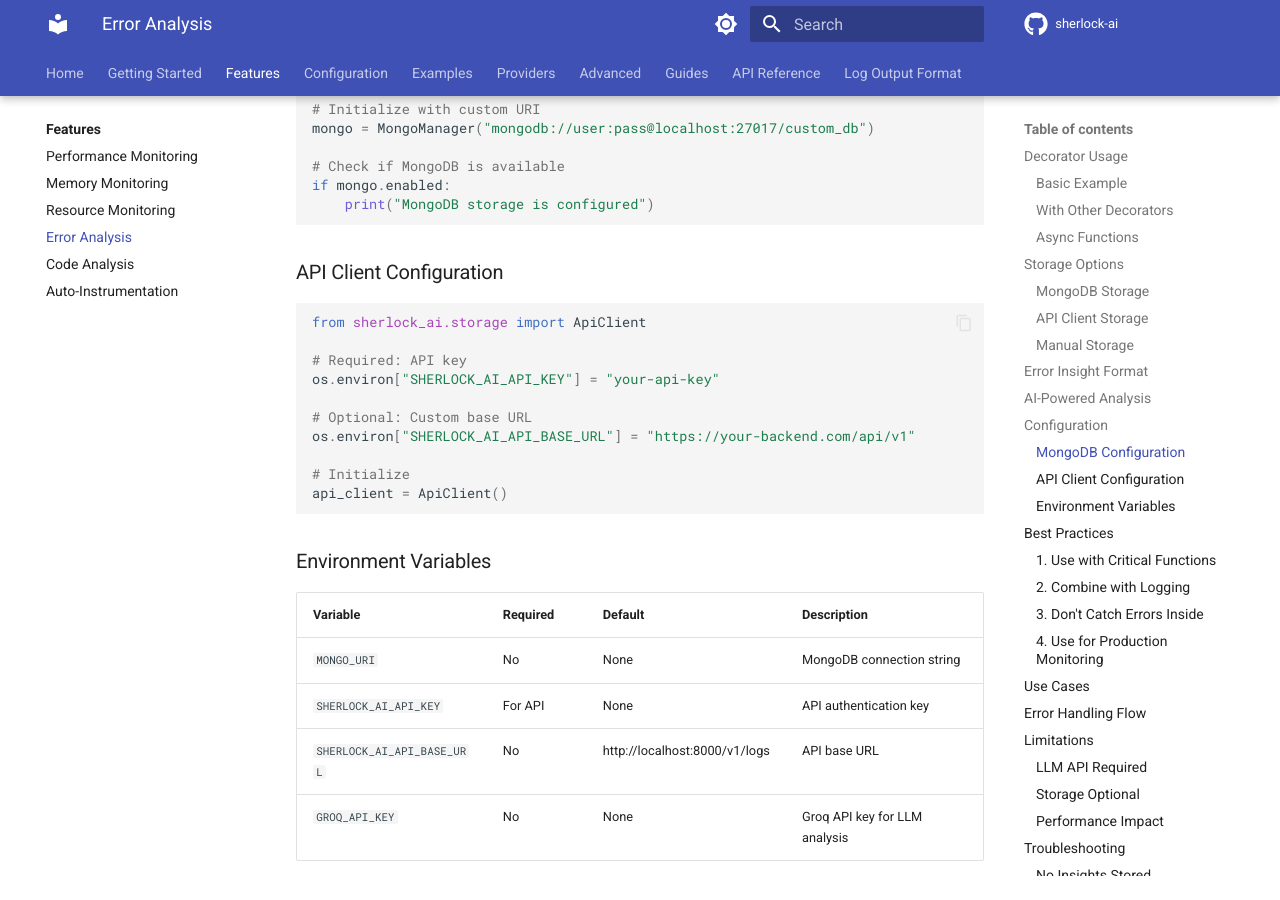
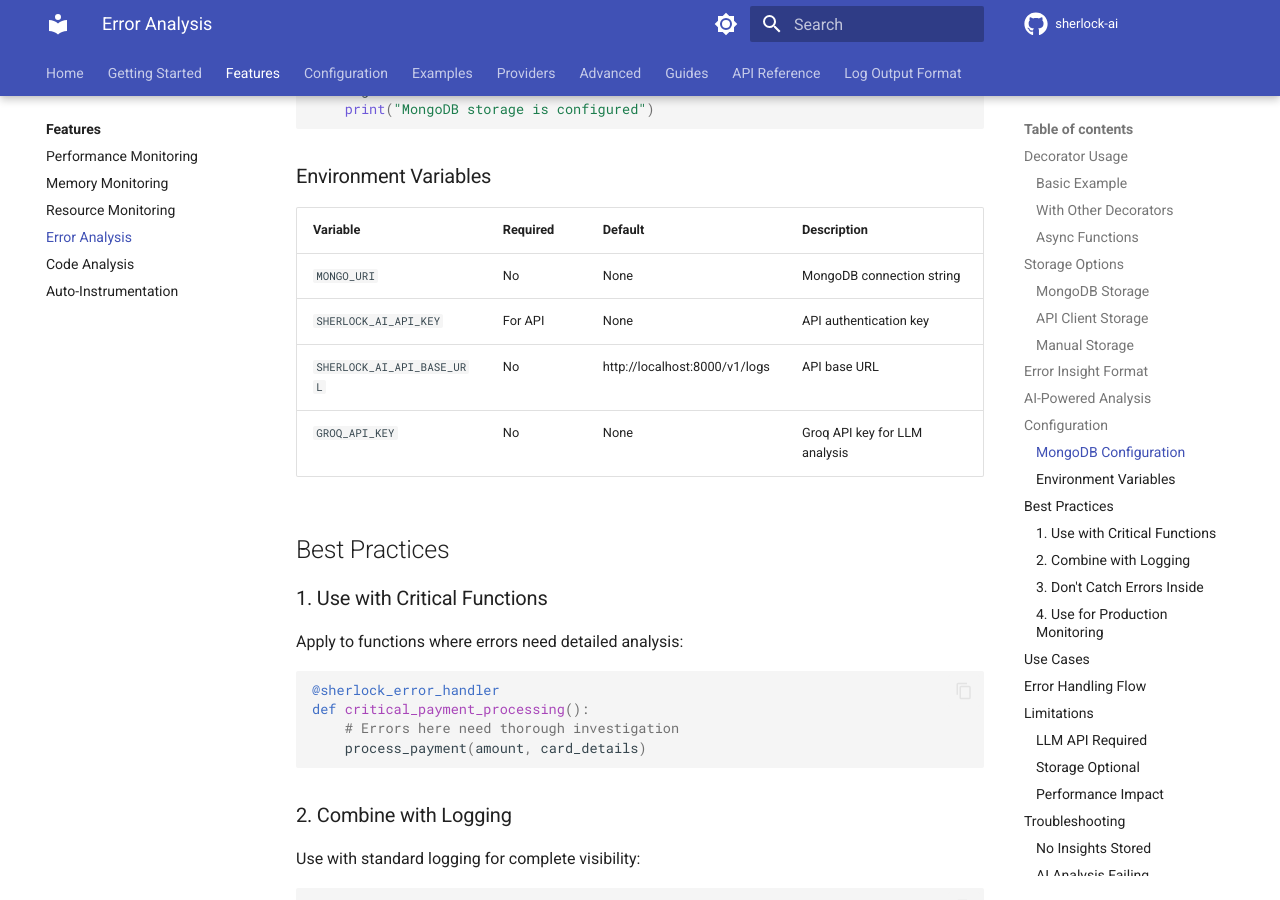
Before and after one commit to pranawmishra/sherlockai-docs, an MkDocs documentation site: the page built from docs/features/error-analysis.md, in a window 1280 px wide and 900 px high, scrolled down 3526 px. Built offline with MkDocs 1.6.1 and Material for MkDocs 9.7.7, drawn with Linux system fonts in a browser that asks for light colours; comment, search, counter and statistics services are not loaded; some of the changed text lies outside the part shown.

Commit message:
Updated docs according to the sherlock-ai library

````diff
--- a/docs/features/error-analysis.md
+++ b/docs/features/error-analysis.md
@@ -107,9 +107,8 @@ def function_with_errors():
 Use the storage clients directly:
 
 ```python
-from sherlock_ai.storage import MongoManager, ApiClient
+from sherlock_ai.storage import MongoManager
 
-# MongoDB
 mongo = MongoManager("mongodb://localhost:27017")
 error_data = {
     "function_name": "my_function",
@@ -118,10 +117,6 @@ error_data = {
     "probable_cause": "AI analysis result"
 }
 mongo.save(error_data)
-
-# API Client
-api_client = ApiClient()
-api_client.post_error_insights(error_data)
 ```
 
 ## Error Insight Format
@@ -173,21 +168,6 @@ mongo = MongoManager("mongodb://user:pass@localhost:27017/custom_db")
 # Check if MongoDB is available
 if mongo.enabled:
     print("MongoDB storage is configured")
-```
-
-### API Client Configuration
-
-```python
-from sherlock_ai.storage import ApiClient
-
-# Required: API key
-os.environ["SHERLOCK_AI_API_KEY"] = "your-api-key"
-
-# Optional: Custom base URL
-os.environ["SHERLOCK_AI_API_BASE_URL"] = "https://your-backend.com/api/v1"
-
-# Initialize
-api_client = ApiClient()
 ```
 
 ### Environment Variables
````
Also changed, not shown: docs/api-reference/utilities.md (+1 -1 lines), docs/examples/api-client.md (+0 -16 lines), docs/examples/async-functions.md (+1 -1 lines), docs/features/performance-monitoring.md (+2 -2 lines).
